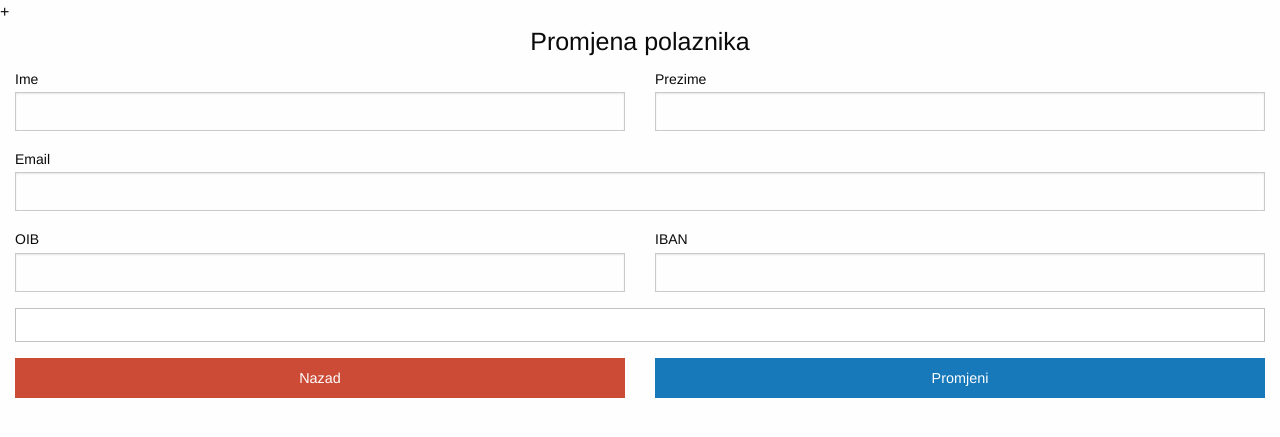
After one commit to LukaMarsic/COVID19, a PHP site: template app/view/privatno/Polaznik20/promjena.phtml in a window 1280 px wide. The commit adds this page. Shown: the top 437 px of the page. Run offline with PHP 8.4, Linux system fonts and the light colour scheme; the template is opened without the code that fills it, so the values that code supplies are empty.

Commit message:
Promjena PP20

```diff
--- a/app/view/privatno/Polaznik20/index.phtml
+++ b/app/view/privatno/Polaznik20/index.phtml
@@ -18,7 +18,7 @@
                 <td><?=$red->iban?></td>
                 <td><?=$red->oib?></td>
                 <td>
-                    <a href="<?=App::config('url')?>polaznik20/promjena?sifra=<?=$smjer->sifra?>">
+                <a href="<?=App::config('url')?>polaznik20/promjena?sifra=<?=$red->sifra?>">
                         <i title="promjena" class="fas fa-2x fa-pencil-alt"></i>
                     </a>
                     <?php if($red->ukupnogrupa==0): ?>
--- /dev/null
+++ b/app/view/privatno/Polaznik20/promjena.phtml
@@ -0,0 +1,63 @@
++<form class="log-in-form"
+    action="<?=App::config('url')?>polaznik/promjena"
+    method="POST">
+  <h4 class="text-center">Promjena polaznika</h4>
+
+
+
+  <div class="grid-x grid-padding-x">
+    <div class="cell large-6">
+        <label>Ime
+          <input type="text" name="ime" value="<?=$entitet->ime?>">
+        </label>
+      </div>
+    <div class="cell large-6">
+      <label>Prezime
+        <input type="text"  name="prezime" value="<?=$entitet->prezime?>">
+      </label>
+    </div>
+  </div>
+
+  <div class="grid-x grid-padding-x">
+    <div class="cell">
+      <label>Email
+        <input type="email" name="email" value="<?=$entitet->email?>">
+      </label>
+    </div>
+  </div>
+
+
+  <div class="grid-x grid-padding-x">
+    <div class="cell large-6">
+      <label>OIB
+        <input type="text" name="oib" value="<?=$entitet->oib?>">
+      </label>
+    </div>
+    <div class="cell large-6">
+      <label>IBAN
+        <input type="text"  name="iban" value="<?=$entitet->iban?>">
+      </label>
+    </div>
+  </div>
+
+
+<div class="grid-x grid-padding-x">
+    <div class="cell">
+     <div class="callout">
+      <?=$poruka?>
+     </div>
+    </div>
+  </div>
+
+
+<div class="grid-x grid-padding-x">
+  <div class="cell small-6 medium-6 large-6">
+    <a class="alert button expanded"
+        href="<?=App::config('url')?>predavac/index">Nazad</a>
+  </div>
+  <div class="cell small-6 medium-6 large-6">
+    <input type="submit" class="button expanded" value="Promjeni"></input>
+  </div>
+</div>
+<input type="hidden" name="sifra" value="<?=$entitet->sifra?>">
+</form>
```
Also changed, not shown: app/controller/Polaznik20Controller.php (+80 -3 lines), app/model/Kontrola.php (added, +32 -0 lines), app/model/Polaznik20.php (+72 -3 lines).
